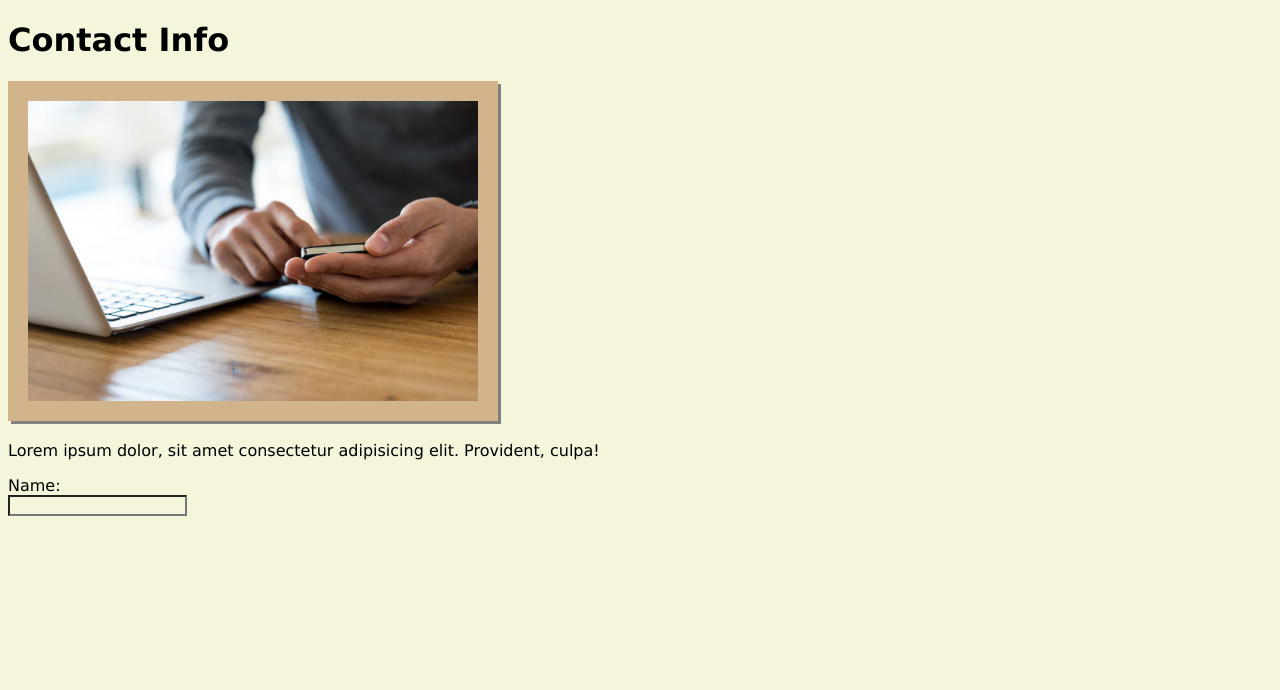
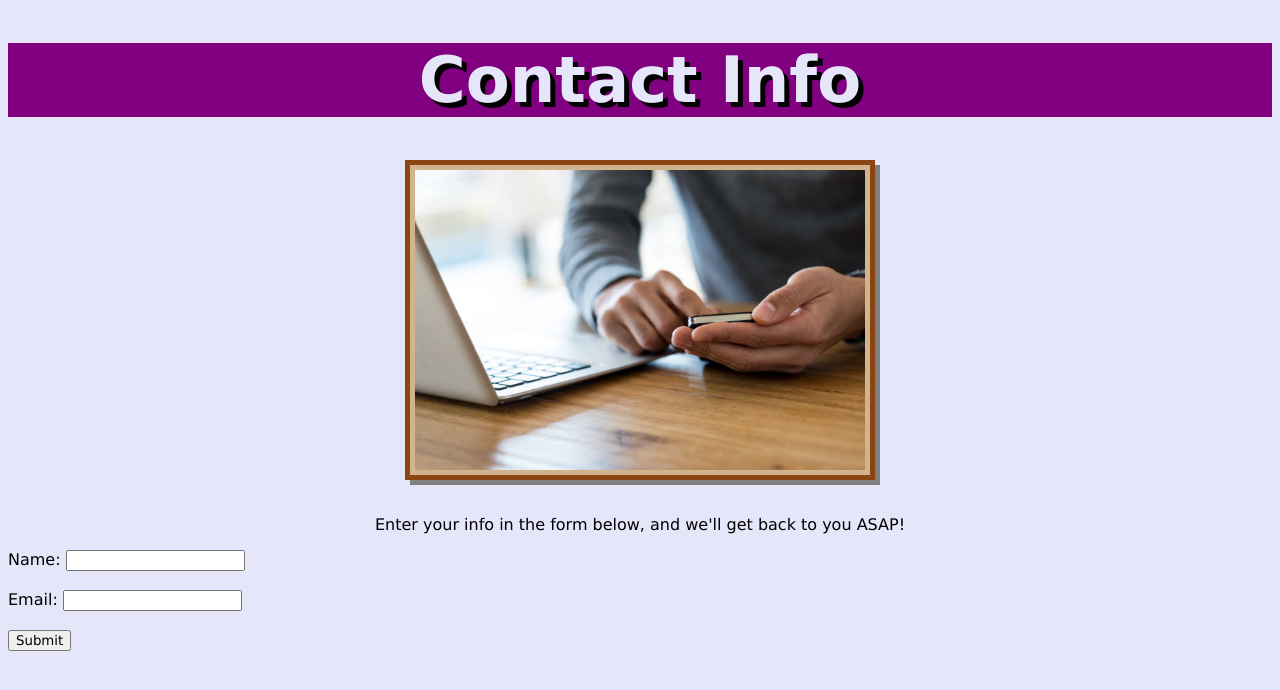
Before and after one commit to liaobrien/landing-page, a plain HTML site: page index.html in a window 1280 px wide. Drawn offline with Linux system fonts and the light colour scheme.

Commit message:
altered color scheme and centered image

```diff
--- a/assets/style.css
+++ b/assets/style.css
@@ -1,11 +1,36 @@
 * {
   font-family: "Lucida Sans", "Lucida Sans Regular", "Lucida Grande",
     "Lucida Sans Unicode", Geneva, Verdana, sans-serif;
-  background-color: beige;
+}
+body {
+  background-color: lavender;
+}
+.header {
+  text-align: center;
+  font-weight: bold;
+  color: lavender;
+  background-color: purple;
+  text-shadow: 5px 5px black;
+  font-size: 200%;
+
+  margin-left: auto;
+  margin-right: auto;
 }
 img {
   height: 300px;
-  padding: 20px;
+  padding: 5px;
   background-color: tan;
-  box-shadow: 3px 3px grey;
+  border: 5px solid saddlebrown;
+  box-shadow: 5px 5px grey;
+  display: block;
+  margin-left: auto;
+  margin-right: auto;
 }
+#caption {
+  text-align: center;
+}
+.form {
+  display: block;
+  margin-left: auto;
+  margin-right: auto;
+}
--- a/index.html
+++ b/index.html
@@ -8,15 +8,27 @@
       <link rel="stylesheet" href="./assets/style.css">
 </head>
 <body>
-      <header>
+      <header class="header">
             <h1>Contact Info</h1>
       </header>
 
       <section>
             <img src="./assets/images/istockphoto-666135210-612x612.jpeg" alt="a laptop and phone">
-            <p>Lorem ipsum dolor, sit amet consectetur adipisicing elit. Provident, culpa!</p>
-            <form action="">Name:</form>
-            <input type="text" name="name" id="name">
+            <br>
+            <p id="caption">Enter your info in the form below, and we'll get back to you ASAP!</p>
+            <form action="" class="form">
+                  <label for="name">Name:</label>
+                  <input type="text" name="name" id="name">
+                  <br><br>
+                  <label for="email">Email:</label>
+                  <input type="text" name="email" id="email">
+                  <br><br>
+                  <input type="button" value="Submit">
+            </form>
       </section>
+
+      <footer>
+
+      </footer>
 </body>
 </html>
```
